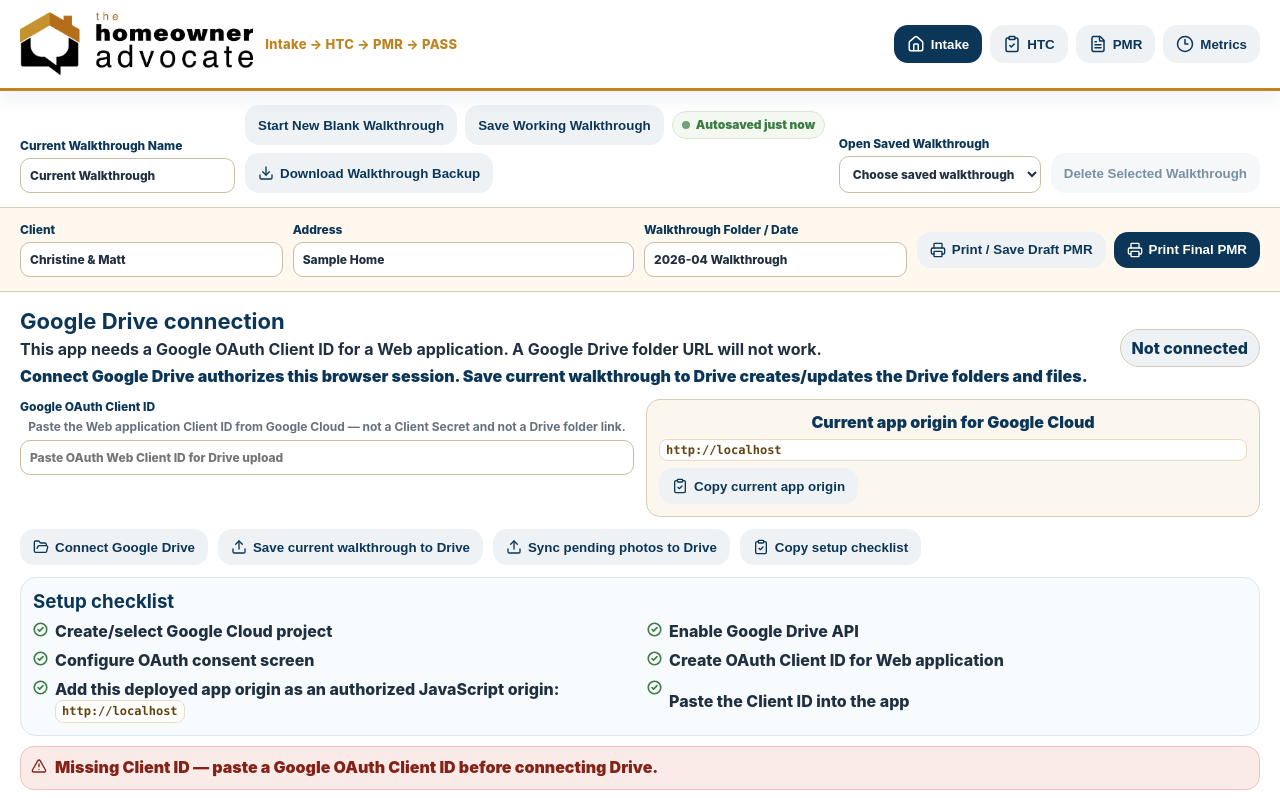
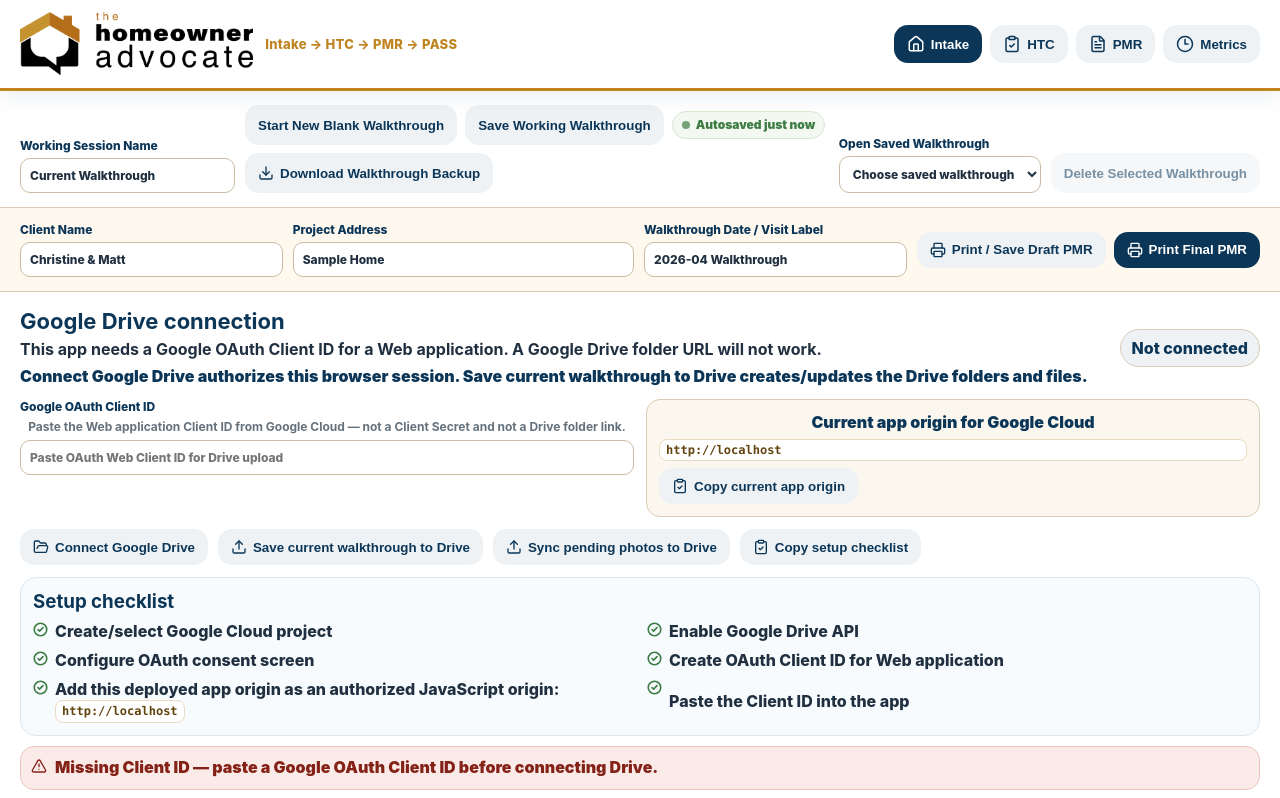
Before and after one commit to Figge8278/tha-live-htc-pmr, a React (Vite) app: page / in a window 1280 px wide. Shown: the top 798 px of the page. Built offline with nearby package versions, Linux system fonts and the light colour scheme.

Commit message:
Update Drive export terminology

```diff
--- a/src/main.jsx
+++ b/src/main.jsx
@@ -456,7 +456,7 @@ function actionCertaintyCopy(row) {
 }
 function drivePath(client, date, room, item, roomName = room) {
   const clean = s => (s || '').replace(/[\\/:*?"<>|]/g,'-').slice(0,40);
-  return `THA Clients / _HTC PMR Incoming / ${clean(date || 'Walkthrough Date')} - ${clean(client || 'Client')} / Photos / ${clean(roomName || room)} - ${clean(item || 'Overview')}`;
+  return `THA Clients / _HTC PMR Incoming / ${clean(date || 'Walkthrough Date / Visit Label')} - ${clean(client || 'Client')} / Photos / ${clean(roomName || room)} - ${clean(item || 'Overview')}`;
 }
 function cleanDriveName(value) {
   return (value || 'Untitled').replace(/[\\/:*?"<>|]/g, '-').trim().slice(0, 90) || 'Untitled';
@@ -472,7 +472,7 @@ function stripFileExtension(name = '') {
   return String(name || '').replace(/\.[^.\/]+$/, '');
 }
 function drivePackageFolderName(client = {}) {
-  return cleanDriveName(`${client.date || 'Walkthrough Date'} - ${client.name || 'Client'} - ${client.address || 'Property Address'}`);
+  return cleanDriveName(`${client.date || 'Walkthrough Date / Visit Label'} - ${client.name || 'Client'} - ${client.address || 'Project Address'}`);
 }
 function driveFolderUrl(folderId) {
   return folderId ? `https://drive.google.com/drive/folders/${folderId}` : '';
@@ -781,7 +781,7 @@ function reportShell(title, client, body) {
     .grid{display:grid;grid-template-columns:repeat(auto-fit,minmax(180px,1fr));gap:12px}.stat{background:var(--soft);border-radius:14px;padding:14px;text-align:center}.stat strong{font-size:30px;color:var(--navy);display:block}.pill{display:inline-block;border-radius:999px;background:var(--soft);padding:4px 9px;font-weight:800}.high{background:var(--red)}.medium{background:var(--yellow)}.low{background:var(--green)}
     table{width:100%;border-collapse:collapse;background:#fff} th,td{border:1px solid var(--line);padding:8px;text-align:left;vertical-align:top} th{background:var(--navy);color:#fff} tr:nth-child(even) td{background:#fbf7ef} a{color:#0b5cad;font-weight:700} .small{font-size:12px;color:var(--muted)} ul{padding-left:20px}
     @media(max-width:720px){main{padding:12px}header{border-radius:0}table{font-size:13px}th,td{padding:6px}}
-  </style></head><body><header><h1>${htmlEscape(title)}</h1><div class="meta">${htmlText(client.name, 'Client not recorded')} · ${htmlText(client.address, 'Address not recorded')} · ${htmlText(client.date, 'Walkthrough date not recorded')}</div></header><main>${body}</main></body></html>`;
+  </style></head><body><header><h1>${htmlEscape(title)}</h1><div class="meta">${htmlText(client.name, 'Client not recorded')} · ${htmlText(client.address, 'Project address not recorded')} · ${htmlText(client.date, 'Walkthrough date / visit label not recorded')}</div></header><main>${body}</main></body></html>`;
 }
 function tableRows(items, columns) {
   return items.map(item => `<tr>${columns.map(col => `<td>${typeof col.value === 'function' ? col.value(item) : htmlText(item[col.value])}</td>`).join('')}</tr>`).join('') || `<tr><td colspan="${columns.length}">Nothing recorded.</td></tr>`;
@@ -1592,7 +1592,7 @@ function App() {
       <nav><button onClick={()=>setView('intake')} className={view==='intake'?'on':''}><Home size={18}/> Intake</button><button onClick={()=>setView('form')} className={view==='form'?'on':''}><ClipboardCheck size={18}/> HTC</button><button onClick={()=>setView('pmr')} className={view==='pmr'?'on':''}><FileText size={18}/> PMR</button><button onClick={()=>setView('metrics')} className={view==='metrics'?'on':''}><Clock3 size={18}/> Metrics</button></nav>
     </header>
     <section className="sessionCard noPrint" aria-label="Walkthrough save controls">
-      <label>Current Walkthrough Name<input value={walkthroughName} onChange={e=>setWalkthroughName(e.target.value)} placeholder="Name this walkthrough"/></label>
+      <label>Working Session Name<input value={walkthroughName} onChange={e=>setWalkthroughName(e.target.value)} placeholder="Name this working session"/></label>
       <div className="walkthroughActions" aria-label="Walkthrough save and backup actions">
         <button type="button" onClick={startNewWalkthrough}>Start New Blank Walkthrough</button>
         <div className="manualSaveGroup"><button type="button" onClick={saveWalkthrough}>Save Working Walkthrough</button><span className={`saveStatus ${saveStatus.state}`} role="status" aria-live="polite"><span className="saveStatusDot" aria-hidden="true"></span>{saveStatusText(saveStatus, hasUnsavedVisiblePhotos)}</span></div>
@@ -1603,9 +1603,9 @@ function App() {
     </section>
     {(storageWarning || photoFeedback.message) && <section className="appWarning noPrint" role="alert" aria-live="assertive"><AlertTriangle size={18}/><div>{storageWarning && <strong>{storageWarning}</strong>}{photoFeedback.message && <span className={`photoFeedback ${photoFeedback.state}`}>{photoFeedback.message}</span>}</div></section>}
     <section className="clientCard noPrint">
-      <label>Client<input value={client.name} onChange={e=>setClient({...client,name:e.target.value})}/></label>
-      <label>Address<input value={client.address} onChange={e=>setClient({...client,address:e.target.value})}/></label>
-      <label>Walkthrough Folder / Date<input value={client.date} onChange={e=>setClient({...client,date:e.target.value})}/></label>
+      <label>Client Name<input value={client.name} onChange={e=>setClient({...client,name:e.target.value})}/></label>
+      <label>Project Address<input value={client.address} onChange={e=>setClient({...client,address:e.target.value})}/></label>
+      <label>Walkthrough Date / Visit Label<input value={client.date} onChange={e=>setClient({...client,date:e.target.value})}/></label>
       <div className="pmrPrintActions" aria-label="PMR print actions"><button onClick={()=>window.print()}><Printer size={16}/> Print / Save Draft PMR</button><button className="finalPrintButton" onClick={printFinalPMR}><Printer size={16}/> Print Final PMR</button></div>
     </section>
     <section className="driveStatus driveSetupPanel noPrint" aria-label="Google Drive connection setup">
```
